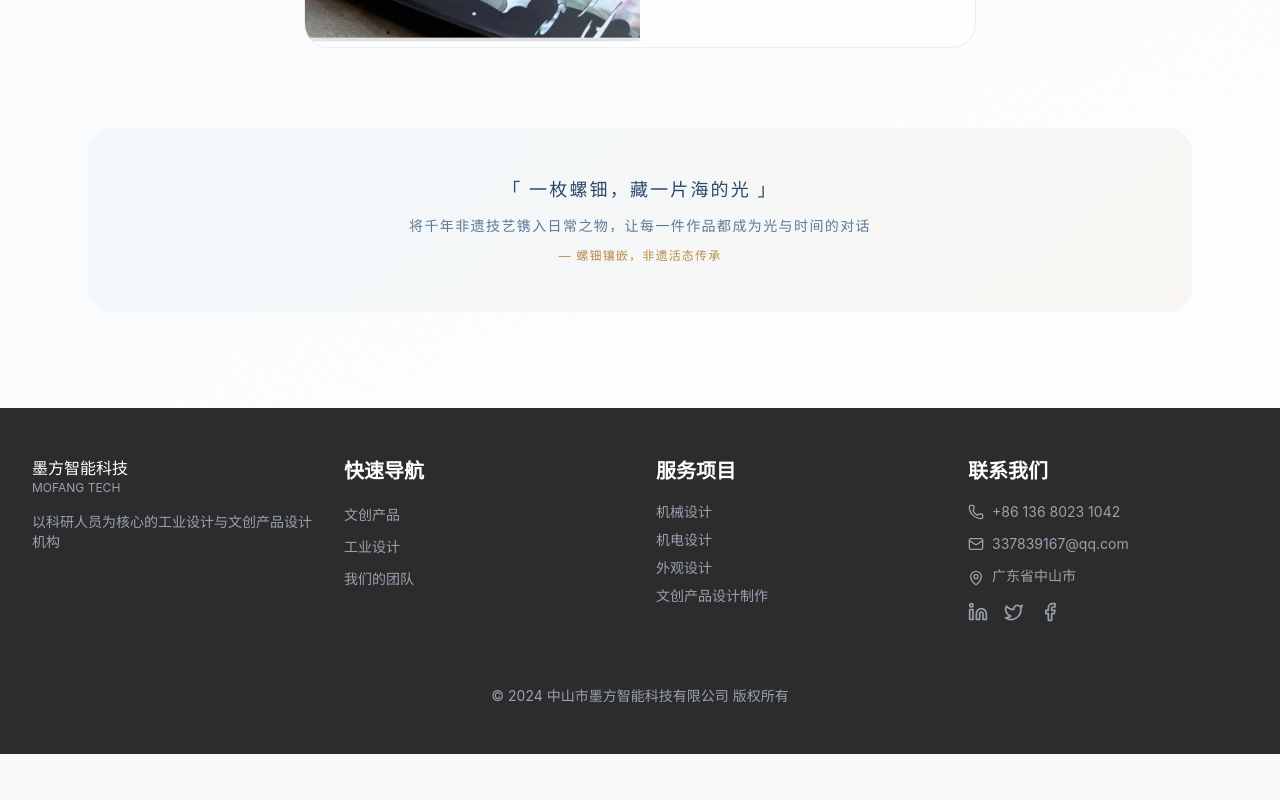
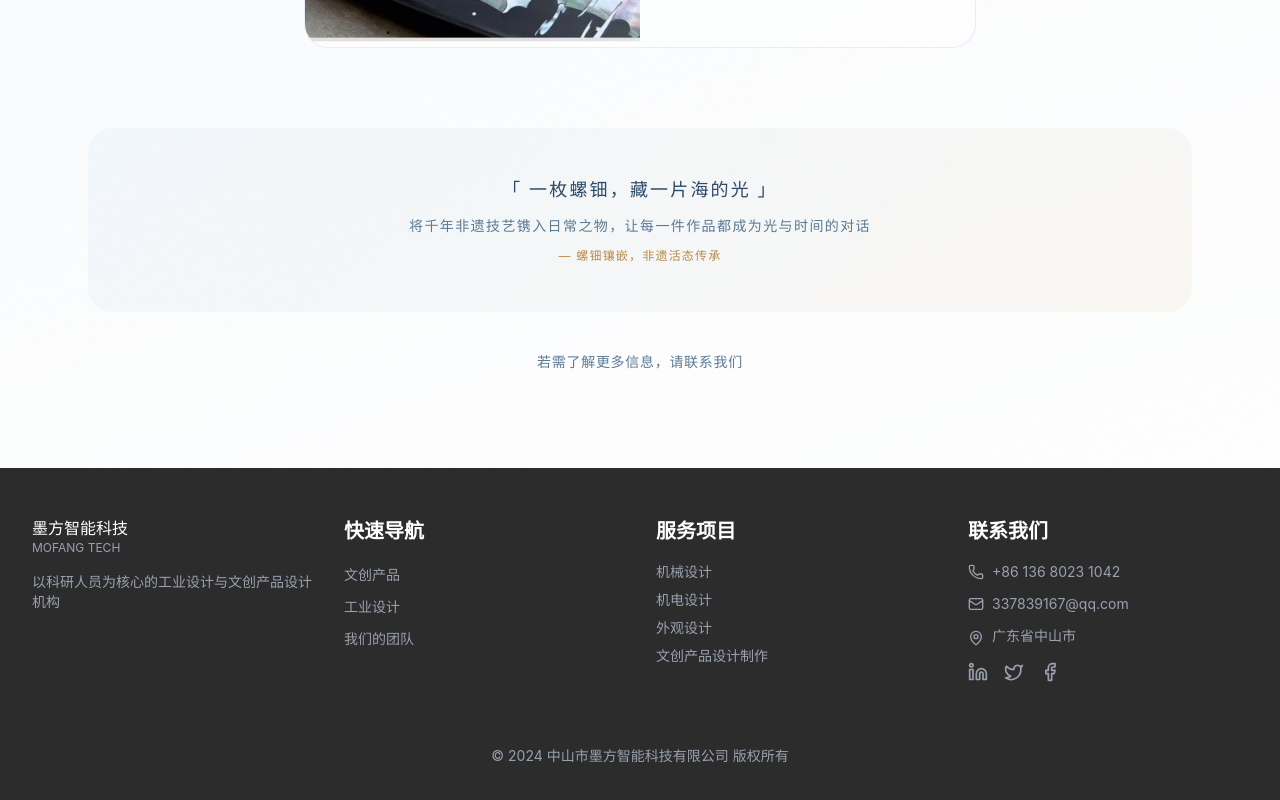
Before and after one commit to jyj1200/mofang-website, a React (Vite) app: page /heritage-craft in a window 1280 px wide. Shown: the part 3251-4051 px from the top of the page. Before the commit the page ends 4005 px from the top, so only its background shows below. Built offline with nearby package versions, Linux system fonts and the light colour scheme.

Commit message:
feat: 非遗页底部新增「若需要了解更多信息，请联系我们」提示（zh/en 双语，走翻译系统）

```diff
--- a/src/app/locales/translations.ts
+++ b/src/app/locales/translations.ts
@@ -16,6 +16,7 @@ export const translations = {
       "sectionSize": "规格与形制",
       "sizeNote": "形制与尺寸可按门类调整，亦可成套定制",
       "patternNone": "该门类纹样可另行沟通",
+      "bottomContact": "若需了解更多信息，请联系我们",
       "submitButton": "开始定制",
       "submitNote": "提交后，我们的非遗传承人将在 24 小时内与您联系",
       "successTitle": "定制申请已提交",
@@ -486,6 +487,7 @@ export const translations = {
       "sectionSize": "Format & Dimensions",
       "sizeNote": "Formats and dimensions can be adjusted per category; set customization available",
       "patternNone": "Patterns for this category can be discussed separately",
+      "bottomContact": "If you would like to know more, please contact us.",
       "submitButton": "Start Customization",
       "submitNote": "After submission, our ICH inheritor will contact you within 24 hours",
       "successTitle": "Request Submitted",
--- a/src/app/pages/HeritageCraft.tsx
+++ b/src/app/pages/HeritageCraft.tsx
@@ -945,6 +945,18 @@ export function HeritageCraft() {
             {t.quoteNote}
           </p>
         </motion.div>
+
+        {/* ── Bottom contact note ── */}
+        <motion.p
+          initial={{ opacity: 0 }}
+          whileInView={{ opacity: 1 }}
+          viewport={{ once: true }}
+          transition={{ duration: 0.8 }}
+          className="mt-10 text-center text-sm tracking-wider"
+          style={{ color: '#5a7a96' }}
+        >
+          {t.bottomContact}
+        </motion.p>
       </main>
     </div>
   );
```
